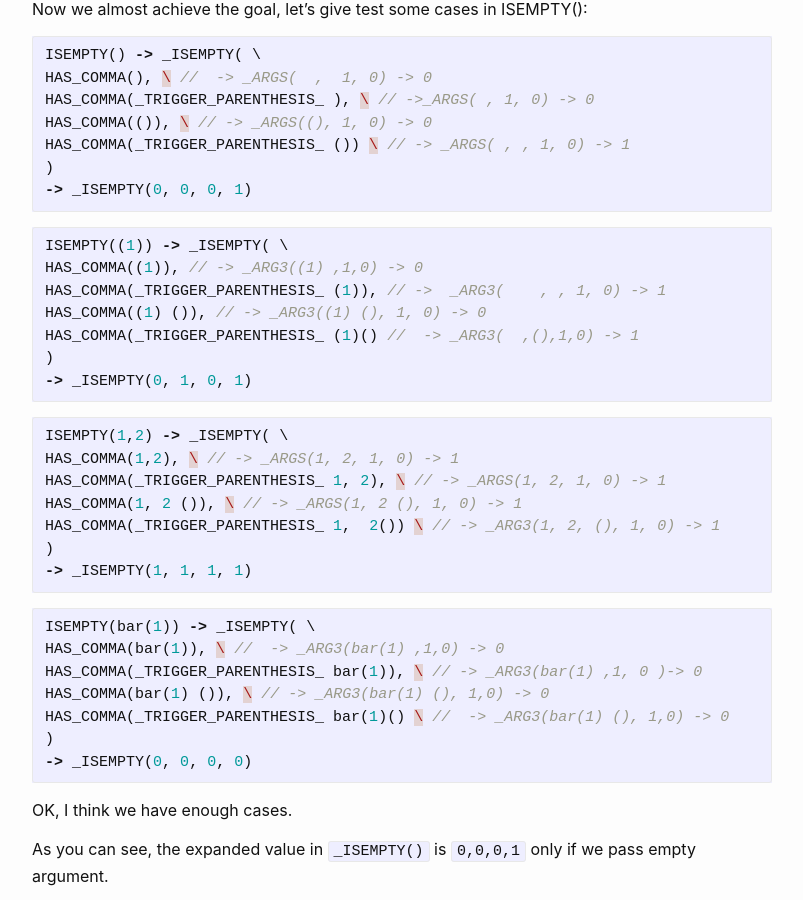
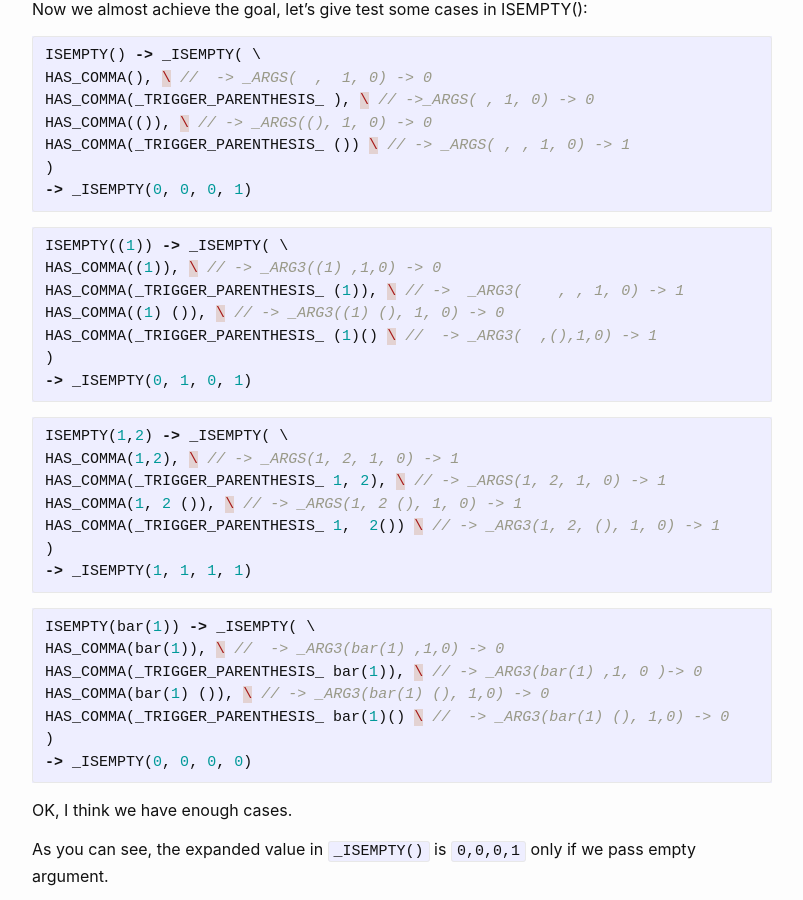
Before and after one commit to t6847kimo/blog, a Jekyll site: the page built from _posts/2019-02-04-Remove comma in variadic macro.md, in a window 1280 px wide and 900 px high, scrolled down 2952 px. Shown: the whole window, without its empty margins (238-1041 px from the left). Built offline with Jekyll 4.4.1, drawn with Linux system fonts in a browser that asks for light colours; nearby versions of some CDN libraries; comment, search, counter and statistics services are not loaded.

````diff
--- a/_posts/2019-02-04-Remove comma in variadic macro.md
+++ b/_posts/2019-02-04-Remove comma in variadic macro.md
@@ -122,10 +122,10 @@ HAS_COMMA(_TRIGGER_PARENTHESIS_ ()) \ // -> _ARGS( , , 1, 0) -> 1
 
 ```c
 ISEMPTY((1)) -> _ISEMPTY( \
-HAS_COMMA((1)), // -> _ARG3((1) ,1,0) -> 0
-HAS_COMMA(_TRIGGER_PARENTHESIS_ (1)), // ->  _ARG3(    , , 1, 0) -> 1
-HAS_COMMA((1) ()), // -> _ARG3((1) (), 1, 0) -> 0
-HAS_COMMA(_TRIGGER_PARENTHESIS_ (1)() //  -> _ARG3(  ,(),1,0) -> 1
+HAS_COMMA((1)), \ // -> _ARG3((1) ,1,0) -> 0
+HAS_COMMA(_TRIGGER_PARENTHESIS_ (1)), \ // ->  _ARG3(    , , 1, 0) -> 1
+HAS_COMMA((1) ()), \ // -> _ARG3((1) (), 1, 0) -> 0
+HAS_COMMA(_TRIGGER_PARENTHESIS_ (1)() \ //  -> _ARG3(  ,(),1,0) -> 1
 )
 -> _ISEMPTY(0, 1, 0, 1)
 ```
````
